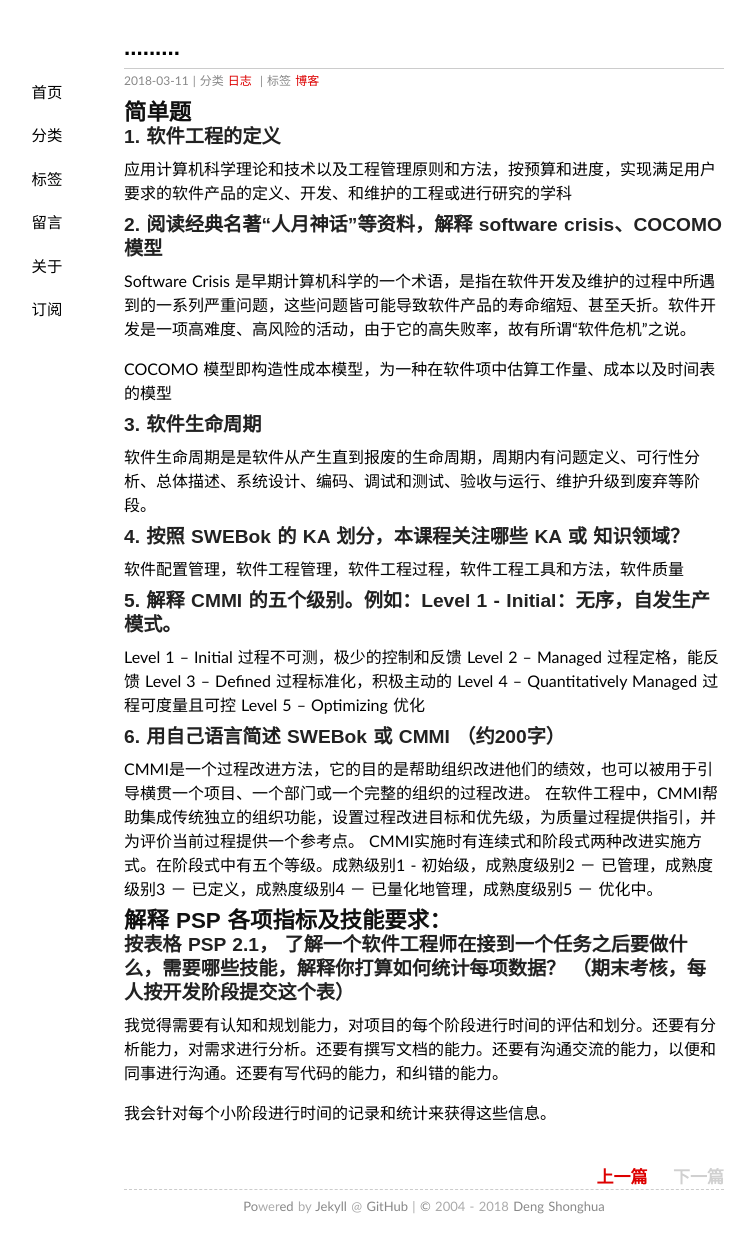
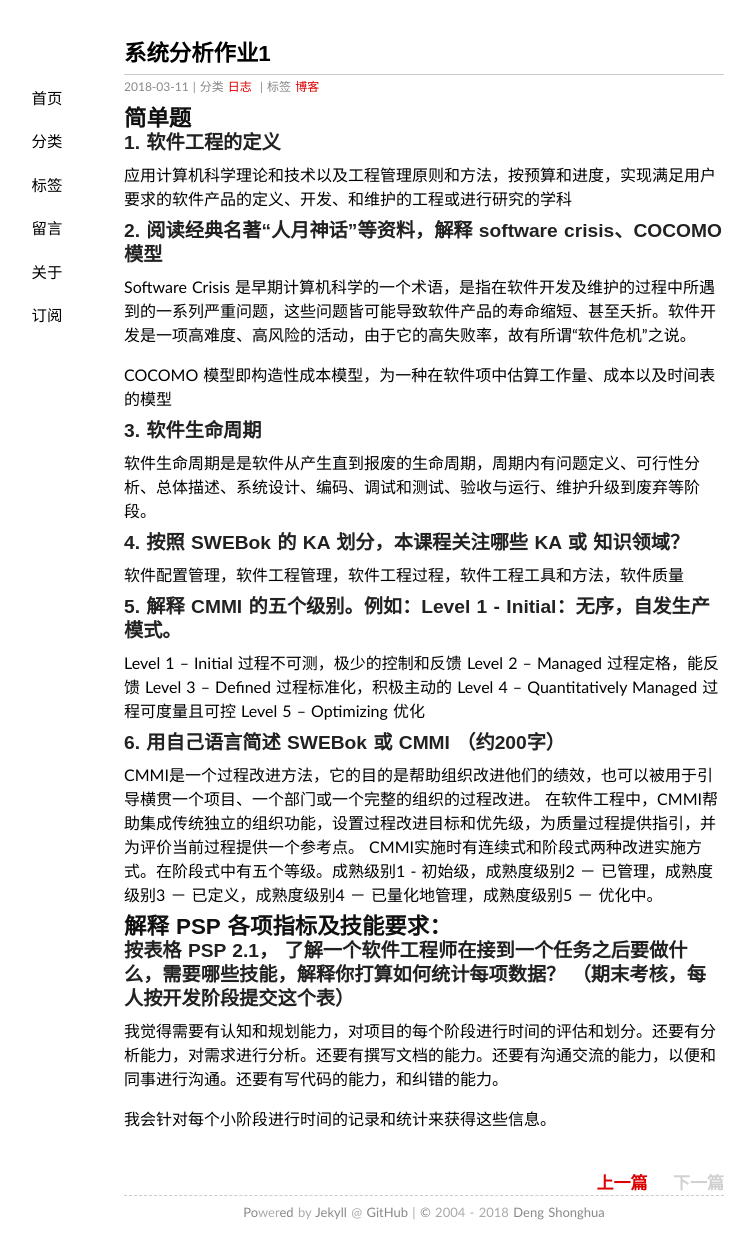
Before and after one commit to sonhua-deng/sonhua-deng.github.io, a Jekyll site: the page built from _posts/2018-03-11-homework1.md, in a window 1280 px wide. Shown: the whole page, without its empty margins (216-971 px from the left). Built offline with Jekyll 4.4.1, drawn with Linux system fonts in a browser that asks for light colours.

Commit message:
Update 2018-03-11-homework1.md

```diff
--- a/_posts/2018-03-11-homework1.md
+++ b/_posts/2018-03-11-homework1.md
@@ -1,6 +1,6 @@
 ---
 layout: post
-title: .........
+title: 系统分析作业1
 date: 2018-03-11 12:00:10+00:00
 categories: 日志
 tags: 博客
```
